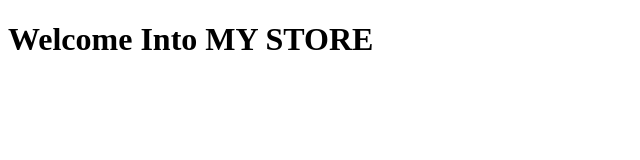
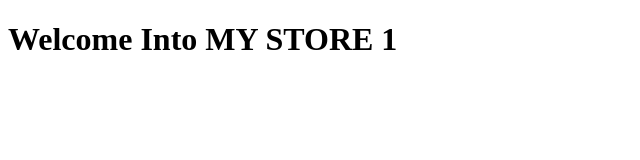
Before and after one commit to youssifDev/MY_STORE, a plain HTML site: page index.html in a window 1280 px wide. Shown: the full height of the page, 0-640 px from the left. Drawn offline with Linux system fonts and the light colour scheme.

Commit message:
Edit in header

```diff
--- a/index.html
+++ b/index.html
@@ -7,6 +7,6 @@
         <title>MY STORE</title>
     </head>
    <body>
-    <h1>Welcome Into MY STORE</h1>
+    <h1>Welcome Into MY  STORE 1</h1>
    </body>
 </html>
```
